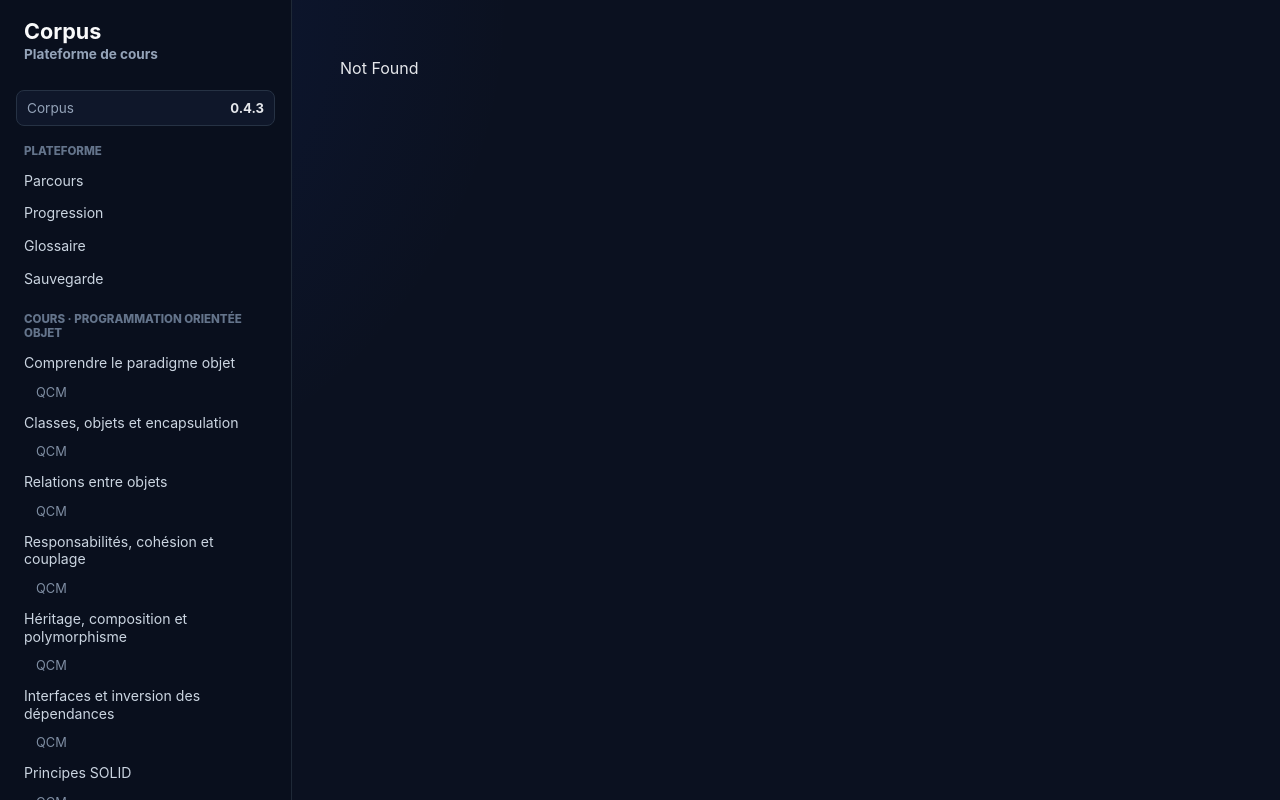
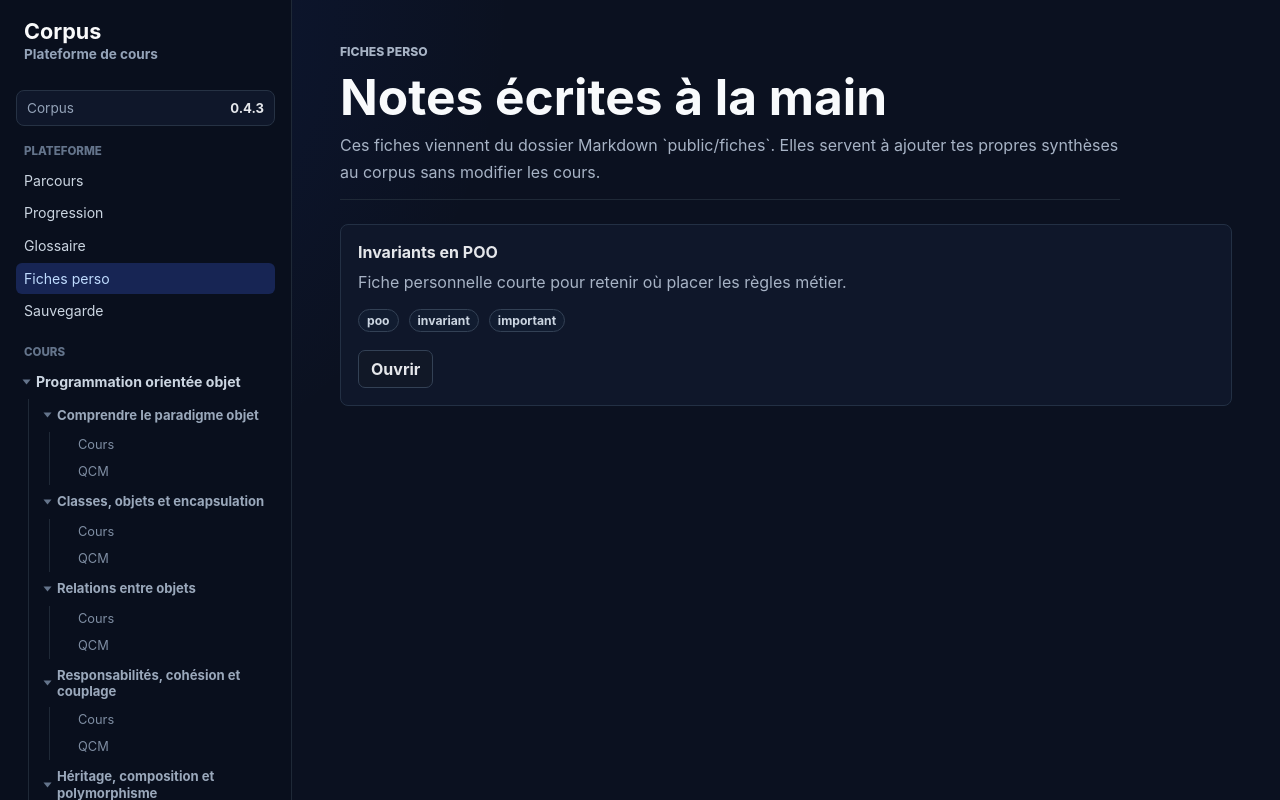
Before and after one commit to aah-supports/Codex, a React (Vite) app: page /#/fiches in a window 1280 px wide. Built offline with nearby package versions, Linux system fonts and the light colour scheme.

Commit message:
Add personal sheets and collapsible navigation

```diff
--- /dev/null
+++ b/public/fiches/index.json
@@ -0,0 +1,12 @@
+{
+  "schemaVersion": 1,
+  "sheets": [
+    {
+      "id": "poo-invariants",
+      "title": "Invariants en POO",
+      "description": "Fiche personnelle courte pour retenir où placer les règles métier.",
+      "path": "poo-invariants.md",
+      "tags": ["poo", "invariant", "important"]
+    }
+  ]
+}
--- a/src/app/router/router.tsx
+++ b/src/app/router/router.tsx
@@ -3,6 +3,8 @@ import { AppShell } from '../shell/AppShell'
 import { CorpusPage } from '../../features/corpus/CorpusPage'
 import { GlossaryPage } from '../../features/glossary/GlossaryPage'
 import { LessonPage } from '../../features/lessons/LessonPage'
+import { PersonalSheetPage } from '../../features/sheets/PersonalSheetPage'
+import { PersonalSheetsPage } from '../../features/sheets/PersonalSheetsPage'
 import { QuizPage } from '../../features/quizzes/QuizPage'
 import { SettingsPage } from '../../features/settings/SettingsPage'
 import { StatsPage } from '../../features/stats/StatsPage'
@@ -51,6 +53,18 @@ const glossaryRoute = createRoute({
   component: GlossaryPage,
 })
 
+const personalSheetsRoute = createRoute({
+  getParentRoute: () => rootRoute,
+  path: '/fiches',
+  component: PersonalSheetsPage,
+})
+
+const personalSheetRoute = createRoute({
+  getParentRoute: () => rootRoute,
+  path: '/fiches/$sheetId',
+  component: PersonalSheetPage,
+})
+
 const settingsRoute = createRoute({
   getParentRoute: () => rootRoute,
   path: '/settings',
@@ -64,6 +78,8 @@ const routeTree = rootRoute.addChildren([
   quizRoute,
   statsRoute,
   glossaryRoute,
+  personalSheetsRoute,
+  personalSheetRoute,
   settingsRoute,
 ])
 
--- a/src/app/shell/AppShell.tsx
+++ b/src/app/shell/AppShell.tsx
@@ -2,6 +2,7 @@ import { Link } from '@tanstack/react-router'
 import { useEffect } from 'react'
 import { useLearningStore } from '../../stores/learningStore'
 import { useCorpusIndex } from '../../features/corpus/useCorpus'
+import { usePersonalSheetIndex } from '../../features/sheets/usePersonalSheets'
 
 type AppShellProps = {
   children: React.ReactNode
@@ -11,6 +12,7 @@ const navItems = [
   { to: '/corpus', label: 'Parcours' },
   { to: '/stats', label: 'Progression' },
   { to: '/glossary', label: 'Glossaire' },
+  { to: '/fiches', label: 'Fiches perso' },
   { to: '/settings', label: 'Sauvegarde' },
 ] as const
 
@@ -18,6 +20,7 @@ export function AppShell({ children }: AppShellProps) {
   const hydrated = useLearningStore((state) => state.hydrated)
   const hydrate = useLearningStore((state) => state.hydrate)
   const { data } = useCorpusIndex()
+  const { data: personalSheets } = usePersonalSheetIndex()
 
   useEffect(() => {
     if (!hydrated) {
@@ -45,17 +48,22 @@ export function AppShell({ children }: AppShellProps) {
             ))}
           </NavSection>
 
+          <NavSection title="Cours">
             {data?.corpora.map((corpus) => (
-            <NavSection key={corpus.id} title={`Cours · ${corpus.title}`}>
+              <details key={corpus.id} className="nav-disclosure" open>
+                <summary>{corpus.title}</summary>
+                <div className="nav-disclosure-body">
                   {corpus.modules.map((module) => (
-                <div key={module.id} className="module-nav-item">
+                    <details key={module.id} className="module-nav-item nav-disclosure" open>
+                      <summary>{module.title}</summary>
+                      <div className="nav-disclosure-body">
                         <Link
                           to="/learn/$corpusId/$moduleId"
                           params={{ corpusId: corpus.id, moduleId: module.id }}
-                    className="nav-link"
-                    activeProps={{ className: 'nav-link active' }}
+                          className="sub-nav-link"
+                          activeProps={{ className: 'sub-nav-link active' }}
                         >
-                    {module.title}
+                          Cours
                         </Link>
                         <Link
                           to="/quiz/$corpusId/$moduleId"
@@ -66,9 +74,33 @@ export function AppShell({ children }: AppShellProps) {
                           QCM
                         </Link>
                       </div>
+                    </details>
+                  ))}
+                </div>
+              </details>
             ))}
           </NavSection>
+
+          {personalSheets?.sheets.length ? (
+            <NavSection title="Fiches perso">
+              <details className="nav-disclosure" open>
+                <summary>Mes fiches</summary>
+                <div className="nav-disclosure-body">
+                  {personalSheets.sheets.map((sheet) => (
+                    <Link
+                      key={sheet.id}
+                      to="/fiches/$sheetId"
+                      params={{ sheetId: sheet.id }}
+                      className="sub-nav-link"
+                      activeProps={{ className: 'sub-nav-link active' }}
+                    >
+                      {sheet.title}
+                    </Link>
                   ))}
+                </div>
+              </details>
+            </NavSection>
+          ) : null}
         </nav>
       </aside>
       <main className="content-area">{children}</main>
--- a/src/content/api.ts
+++ b/src/content/api.ts
@@ -1,7 +1,8 @@
 import { parseMarkdown, parseQuizMarkdown } from '../lib/markdown'
-import type { CorpusIndex, ParsedMarkdown, QuizQuestion } from '../types/content'
+import type { CorpusIndex, ParsedMarkdown, PersonalSheetIndex, QuizQuestion } from '../types/content'
 
 const corpusBase = '/corpus'
+const sheetsBase = '/fiches'
 
 async function fetchText(path: string) {
   const response = await fetch(path)
@@ -34,3 +35,11 @@ export async function getMarkdown(path: string): Promise<ParsedMarkdown> {
 export async function getQuiz(path: string): Promise<QuizQuestion[]> {
   return parseQuizMarkdown(await fetchText(`${corpusBase}/${path}`))
 }
+
+export function getPersonalSheetIndex() {
+  return fetchJson<PersonalSheetIndex>(`${sheetsBase}/index.json`)
+}
+
+export async function getPersonalSheet(path: string): Promise<ParsedMarkdown> {
+  return parseMarkdown(await fetchText(`${sheetsBase}/${path}`))
+}
--- /dev/null
+++ b/src/features/sheets/PersonalSheetPage.tsx
@@ -0,0 +1,43 @@
+import { Link, useParams } from '@tanstack/react-router'
+import { useQuery } from '@tanstack/react-query'
+import ReactMarkdown from 'react-markdown'
+import { Card } from '../../components/ui/Card'
+import { getPersonalSheet } from '../../content/api'
+import { usePersonalSheetIndex } from './usePersonalSheets'
+
+export function PersonalSheetPage() {
+  const { sheetId } = useParams({ from: '/fiches/$sheetId' })
+  const { data: index } = usePersonalSheetIndex()
+  const sheet = index?.sheets.find((entry) => entry.id === sheetId)
+
+  const content = useQuery({
+    queryKey: ['personal-sheet', sheet?.path],
+    queryFn: () => getPersonalSheet(sheet!.path),
+    enabled: Boolean(sheet),
+  })
+
+  if (!sheet) {
+    return <p>Fiche introuvable.</p>
+  }
+
+  return (
+    <div className="page-stack">
+      <header className="page-header">
+        <p className="eyebrow">Fiche perso</p>
+        <h2>{sheet.title}</h2>
+        <p>{sheet.description}</p>
+        <div className="action-row">
+          <Link to="/fiches" className="button secondary">
+            Toutes les fiches
+          </Link>
+        </div>
+      </header>
+
+      <Card className="markdown-card">
+        {content.isLoading ? <p>Chargement de la fiche...</p> : null}
+        {content.error ? <p>Fiche indisponible.</p> : null}
+        {content.data ? <ReactMarkdown>{content.data.body}</ReactMarkdown> : null}
+      </Card>
+    </div>
+  )
+}
--- /dev/null
+++ b/src/features/sheets/PersonalSheetsPage.tsx
@@ -0,0 +1,50 @@
+import { Link } from '@tanstack/react-router'
+import { Badge } from '../../components/ui/Badge'
+import { Card } from '../../components/ui/Card'
+import { usePersonalSheetIndex } from './usePersonalSheets'
+
+export function PersonalSheetsPage() {
+  const { data, isLoading, error } = usePersonalSheetIndex()
+
+  if (isLoading) {
+    return <p>Chargement des fiches...</p>
+  }
+
+  if (error || !data) {
+    return <p>Impossible de charger les fiches personnelles.</p>
+  }
+
+  return (
+    <div className="page-stack">
+      <header className="page-header">
+        <p className="eyebrow">Fiches perso</p>
+        <h2>Notes écrites à la main</h2>
+        <p>
+          Ces fiches viennent du dossier Markdown `public/fiches`. Elles servent à ajouter tes propres synthèses au
+          corpus sans modifier les cours.
+        </p>
+      </header>
+
+      <div className="module-grid">
+        {data.sheets.map((sheet) => (
+          <Card key={sheet.id}>
+            <div className="card-header">
+              <h4>{sheet.title}</h4>
+            </div>
+            <p>{sheet.description}</p>
+            <div className="tag-row">
+              {sheet.tags.map((tag) => (
+                <Badge key={tag}>{tag}</Badge>
+              ))}
+            </div>
+            <div className="card-actions">
+              <Link to="/fiches/$sheetId" params={{ sheetId: sheet.id }}>
+                Ouvrir
+              </Link>
+            </div>
+          </Card>
+        ))}
+      </div>
+    </div>
+  )
+}
--- /dev/null
+++ b/src/features/sheets/usePersonalSheets.ts
@@ -0,0 +1,9 @@
+import { useQuery } from '@tanstack/react-query'
+import { getPersonalSheetIndex } from '../../content/api'
+
+export function usePersonalSheetIndex() {
+  return useQuery({
+    queryKey: ['personal-sheet-index'],
+    queryFn: getPersonalSheetIndex,
+  })
+}
--- a/src/styles.css
+++ b/src/styles.css
@@ -101,7 +101,8 @@ textarea {
 .doc-nav,
 .nav-section,
 .nav-section-links,
-.module-nav-item {
+.module-nav-item,
+.nav-disclosure-body {
   display: grid;
 }
 
@@ -127,6 +128,61 @@ textarea {
 
 .module-nav-item {
   gap: 1px;
+}
+
+.nav-disclosure {
+  display: grid;
+  gap: 1px;
+}
+
+.nav-disclosure summary {
+  display: flex;
+  min-height: 32px;
+  align-items: center;
+  gap: 7px;
+  border-radius: 6px;
+  color: #cbd5e1;
+  cursor: pointer;
+  font-size: 0.88rem;
+  font-weight: 650;
+  line-height: 1.25;
+  list-style: none;
+  padding: 7px 8px;
+}
+
+.nav-disclosure summary::-webkit-details-marker {
+  display: none;
+}
+
+.nav-disclosure summary::before {
+  width: 0;
+  height: 0;
+  border-bottom: 4px solid transparent;
+  border-left: 5px solid #64748b;
+  border-top: 4px solid transparent;
+  content: "";
+  transition: transform 140ms ease;
+}
+
+.nav-disclosure[open] > summary::before {
+  transform: rotate(90deg);
+}
+
+.nav-disclosure summary:hover {
+  background: #111827;
+  color: #f8fafc;
+}
+
+.nav-disclosure-body {
+  gap: 1px;
+  margin-left: 12px;
+  border-left: 1px solid #1f2937;
+  padding-left: 8px;
+}
+
+.module-nav-item > summary {
+  color: #9aa8bb;
+  font-size: 0.82rem;
 }
 
 .nav-link,
```
Also changed, not shown: public/fiches/poo-invariants.md (added, +43 -0 lines), src/types/content.ts (+13 -0 lines), public/fiches/README.md (added). Lines whose indentation alone changed are shown as unchanged.
